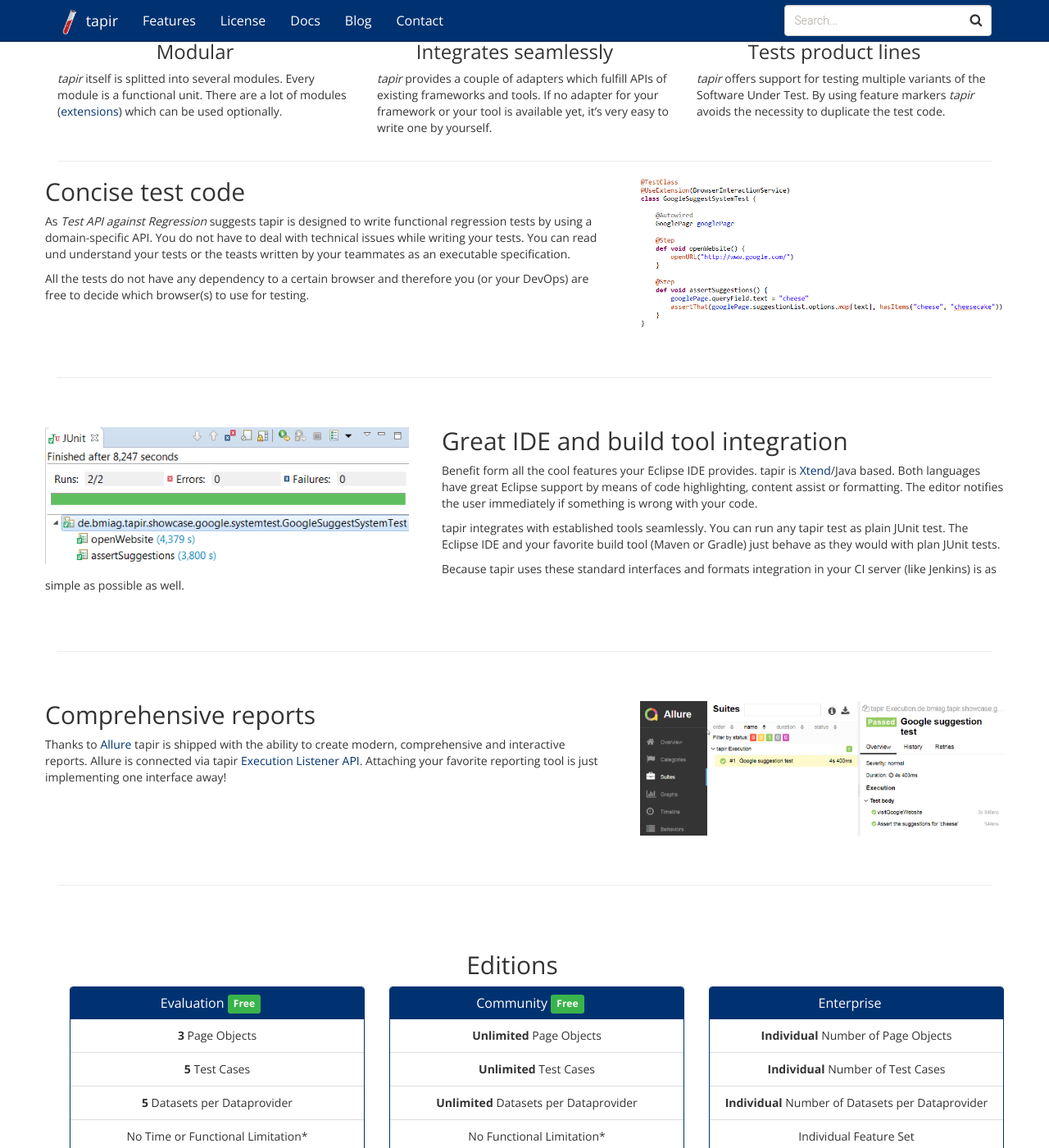
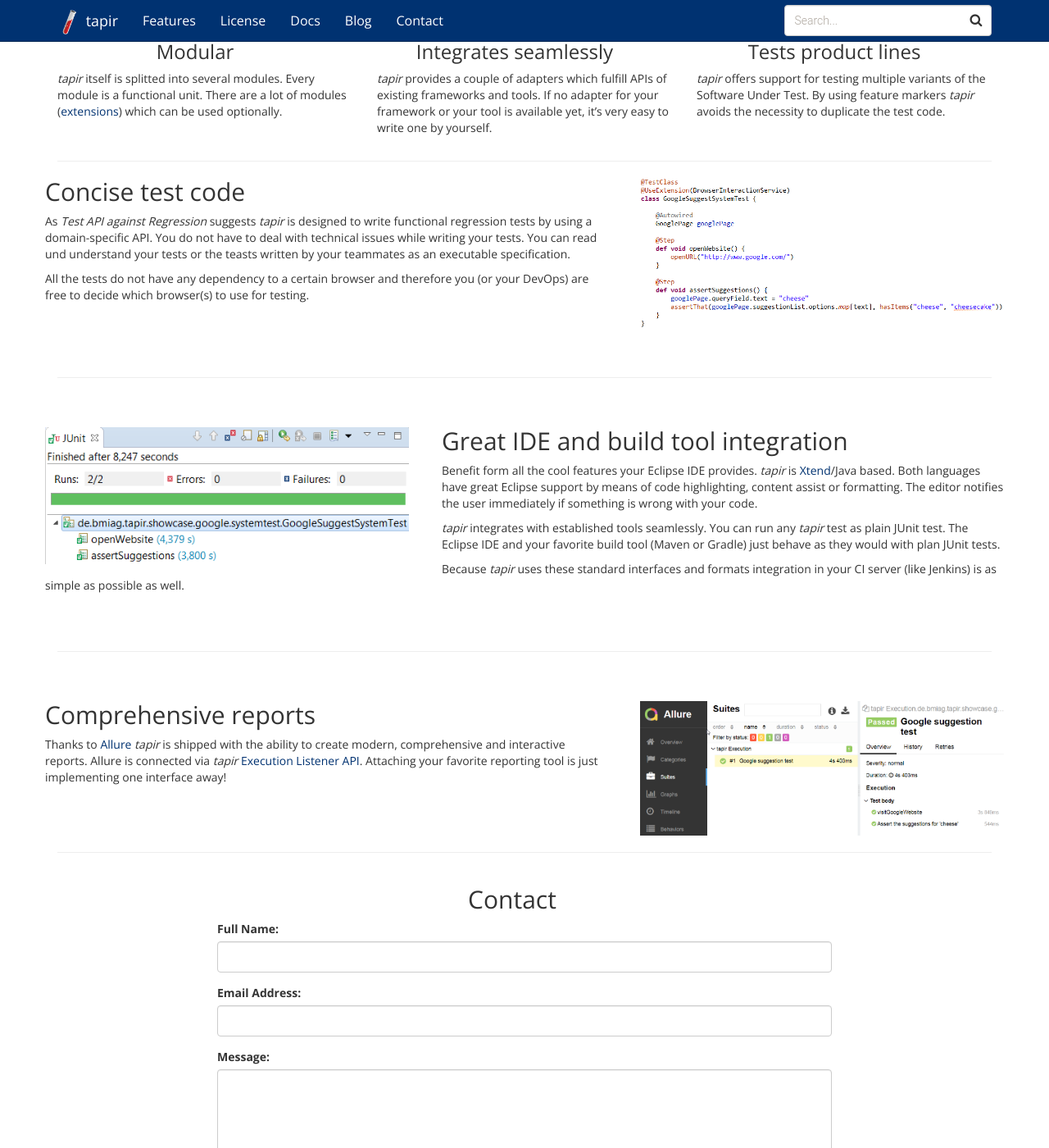
Before and after one commit to tapir-test/tapir-website, a Jekyll site: the page built from index.html, in a window 1280 px wide and 1400 px high, scrolled down 1125 px. Shown: the whole window at 82% size. Built offline with Jekyll 4.4.1, drawn with Linux system fonts in a browser that asks for light colours; some of the changed text lies outside the part shown.

Commit message:
License adjustments
Signed-off-by: Oliver Libutzki <oliver.libutzki@bmiag.de>

```diff
--- a/_includes/editions.html
+++ b/_includes/editions.html
@@ -1,7 +1,7 @@
 <div class="container">
      <!-- Content Row -->
      <div class="row">
-         <div class="col-md-4 reveal">
+         <div class="col-md-4">
              <div class="panel panel-primary text-center sr-pricing">
                  <div class="panel-heading">
                      <h3 class="panel-title">Evaluation <span class="label label-success">Free</span></h3>
@@ -17,7 +17,7 @@
                  </ul>
              </div>
          </div>
-         <div class="col-md-4 reveal">
+         <div class="col-md-4">
              <div class="panel panel-primary text-center sr-pricing">
                  <div class="panel-heading">
                      <h3 class="panel-title">Community <span class="label label-success">Free</span></h3>
@@ -33,7 +33,7 @@
                  </ul>
              </div>
          </div>
-         <div class="col-md-4 reveal">
+         <div class="col-md-4">
              <div class="panel panel-primary text-center sr-pricing">
                  <div class="panel-heading">
                      <h3 class="panel-title">Enterprise</h3>
--- a/index.html
+++ b/index.html
@@ -88,7 +88,7 @@
     <div class="row featurette reveal">
         <img class="featurette-image img-responsive pull-right grow" src="img/tapir-TestClass.png" width="444">
         <h2 class="featurette-heading">Concise test code</h2>
-        <p>As <i>Test API against Regression</i> suggests tapir is designed to write functional regression tests by using a domain-specific API. You do not have to deal with technical issues while writing your tests. You can read und understand your tests or the teasts written by your teammates as an executable specification.</p>
+        <p>As <i>Test API against Regression</i> suggests <i>tapir</i> is designed to write functional regression tests by using a domain-specific API. You do not have to deal with technical issues while writing your tests. You can read und understand your tests or the teasts written by your teammates as an executable specification.</p>
         <p>All the tests do not have any dependency to a certain browser and therefore you (or your DevOps) are free to decide which browser(s) to use for testing.</p>
 
     </div>
@@ -97,10 +97,10 @@
         <img class="featurette-image img-responsive pull-left grow" src="img/tapir-JUnitView.png" width="444">
         <h2 class="featurette-heading">Great IDE and build tool integration
             </h2>
-        <p>Benefit form all the cool features your Eclipse IDE provides. tapir is <a href="https://www.eclipse.org/xtend/">Xtend</a>/Java based. Both languages have great Eclipse support by means of code highlighting, content assist or formatting. The editor notifies the user immediately if something is wrong with your code.</p>
-        <p>tapir integrates with established tools seamlessly. You can run any tapir test as plain JUnit test. The Eclipse IDE and your favorite build tool (Maven or Gradle) just behave as they would with plan JUnit tests.</p>
+        <p>Benefit form all the cool features your Eclipse IDE provides. <i>tapir</i> is <a href="https://www.eclipse.org/xtend/">Xtend</a>/Java based. Both languages have great Eclipse support by means of code highlighting, content assist or formatting. The editor notifies the user immediately if something is wrong with your code.</p>
+        <p><i>tapir</i> integrates with established tools seamlessly. You can run any <i>tapir</i> test as plain JUnit test. The Eclipse IDE and your favorite build tool (Maven or Gradle) just behave as they would with plan JUnit tests.</p>
         <p>
-            Because tapir uses these standard interfaces and formats integration in your CI server (like Jenkins) is as simple as possible as well.
+            Because <i>tapir</i> uses these standard interfaces and formats integration in your CI server (like Jenkins) is as simple as possible as well.
         </p>
 
     </div>
@@ -109,19 +109,12 @@
         <div>
         <img class="featurette-image img-responsive pull-right grow" src="img/tapir-AllureReport.png" width="444">
         <h2 class="featurette-heading">Comprehensive reports</h2>
-        <p class="">Thanks to <a href="http://allure.qatools.ru/">Allure</a> tapir is shipped with the ability to create modern, comprehensive and interactive reports. Allure is connected via tapir <a href="{{"/docs/customization/executionlistener/" | prepend: site.baseurl}}">Execution Listener API</a>. Attaching your favorite reporting tool is just implementing one interface away!</p>
+        <p class="">Thanks to <a href="http://allure.qatools.ru/">Allure</a> <i>tapir</i> is shipped with the ability to create modern, comprehensive and interactive reports. Allure is connected via <i>tapir</i> <a href="{{"/docs/customization/executionlistener/" | prepend: site.baseurl}}">Execution Listener API</a>. Attaching your favorite reporting tool is just implementing one interface away!</p>
         </div>
     </div>
 
-    <hr class="featurette-divider">
+    <hr>
 
-    <div class="row">
-        <div class="col-lg-12 text-center" id="editions">
-            <h2 class="section-heading">Editions</h2>
-        </div>
-    </div>
-    {% include editions.html %}
-    <hr>
     <div class="row">
         <div class="col-lg-12 text-center" id="contact">
             <h2 class="section-heading">Contact</h2>
@@ -130,8 +123,7 @@
     <!-- Contact Form -->
     <!-- In order to set the email address and subject line for the contact form go to the bin/contact_me.php file. -->
     <div class="row">
-        <div class="col-md-8">
-            <h3>Send us a Message</h3>
+        <div class="col-md-8 col-md-offset-2">
             <form id="contact-form">
                 <div class="control-group form-group">
                     <div class="controls">
--- a/license.html
+++ b/license.html
@@ -7,15 +7,28 @@
 
 <div class="container">
     <div class="row">
-        <h2>Editions</h2>
+        <div class="col-lg-12 text-center">
+            <h2 class="section-heading">Editions</h2>
+        </div>
+    </div>
+    <div class="row">
+        <p><i>tapir</i> is shipped with an Evaluation license which can be used by everyone. This enables you to start with <i>tapir</i> without requesting a license key.</p>
+        <p>Non-Enterprise Users can request a personal license free of charge. This license is not limited by the number of Page Objects or Test Cases.</p>
+        <p>For Enterprise Users we offer a corresponding edition. As we expect your requirements to be very heterogeneous contact us in order to get a offer which fulfills all your needs.</p>
+
         {% include editions.html %}
-        <h2 id="request">Request a License</h2>
+        <hr>
 
-        <div class="container">
+        <div class="row">
+            <div class="col-lg-12 text-center">
+                <h2 id="request" class="section-heading">Request a License</h2>
+            </div>
+        </div>
+
         <!-- Contact Form -->
         <!-- In order to set the email address and subject line for the contact form go to the bin/contact_me.php file. -->
         <div class="row">
-                <div class="col-md-8">
+            <div class="col-md-8 col-md-offset-2">
                 <form id="contact-form">
                     <div class="control-group form-group">
                         <div class="controls">
@@ -53,7 +66,6 @@
                 </form>
             </div>
         </div>
-        </div>
 
         <script>
             var edition = getUrlParameter('edition');
```
Lines whose indentation alone changed are shown as unchanged.
